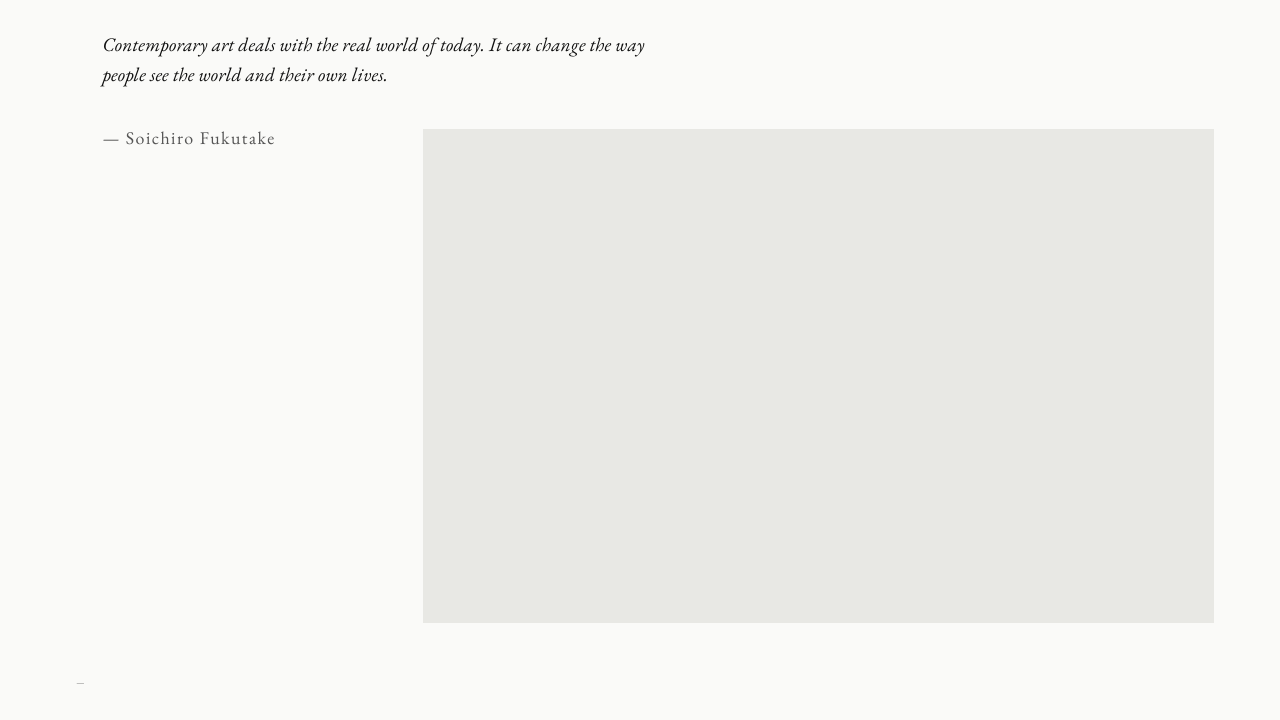
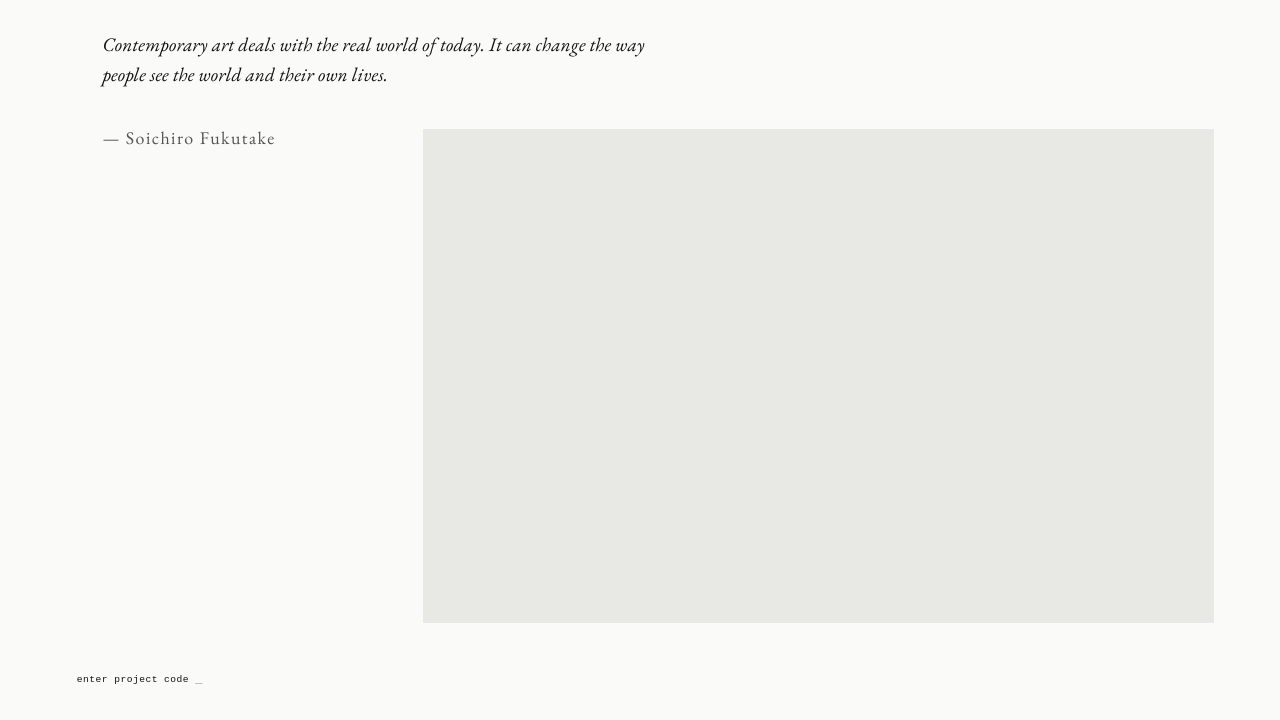
Before and after one commit to jvillanoeva/cosmoweb, a plain HTML site: page index.html in a window 1280 px wide. Shown: the part 66-786 px from the top of the page. Drawn offline with nearby package versions, Linux system fonts and the light colour scheme.

Commit message:
Prompt label: smaller, black, enter project code

```diff
--- a/index.html
+++ b/index.html
@@ -78,6 +78,7 @@
       z-index: 10;
     }
     #prompt-block.visible { opacity: 1; }
+    #prompt-label { color: #111111; font-size: 0.6rem; }
 
     #cursor {
       display: inline-block;
@@ -103,7 +104,7 @@
     <div id="author-block"></div>
   </div>
 
-  <div id="prompt-block"><span id="typed-text"></span><span id="cursor">_</span></div>
+  <div id="prompt-block"><span id="prompt-label">enter project code&nbsp;</span><span id="typed-text"></span><span id="cursor">_</span></div>
 
   <script>
   // ── Auth init ──────────────────────────────────────────────────────────────
```
